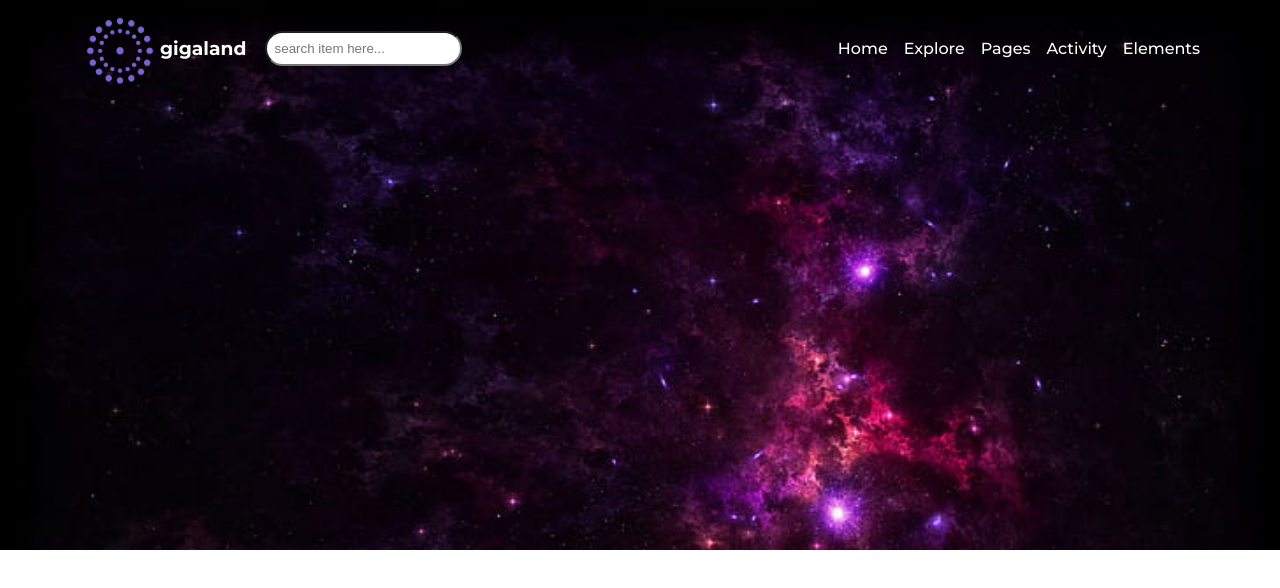
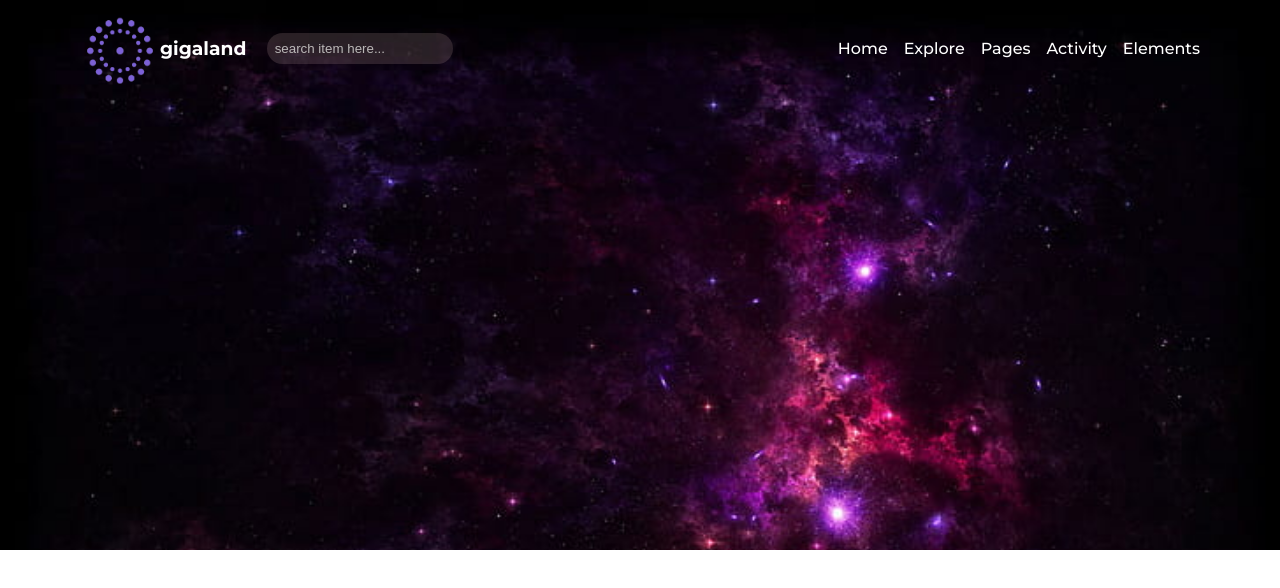
Before and after one commit to CarolMaiaP/marketplace-exercise, a React (Vite) app: page / in a window 1280 px wide. Shown: the top 588 px of the page. Built offline with nearby package versions, Linux system fonts and the light colour scheme.

Commit message:
styles: search input styles added

```diff
--- a/src/App.scss
+++ b/src/App.scss
@@ -29,6 +29,14 @@
         outline: none;
         padding: 0.5rem;
         border-radius: 23px;
+        background: #e5bfbf29;
+        border: none;
+        color: #fff;
+        width: 100%;
+
+        &::placeholder {
+          color: #bbb8b8;
+        }
       }
     }
 
```
